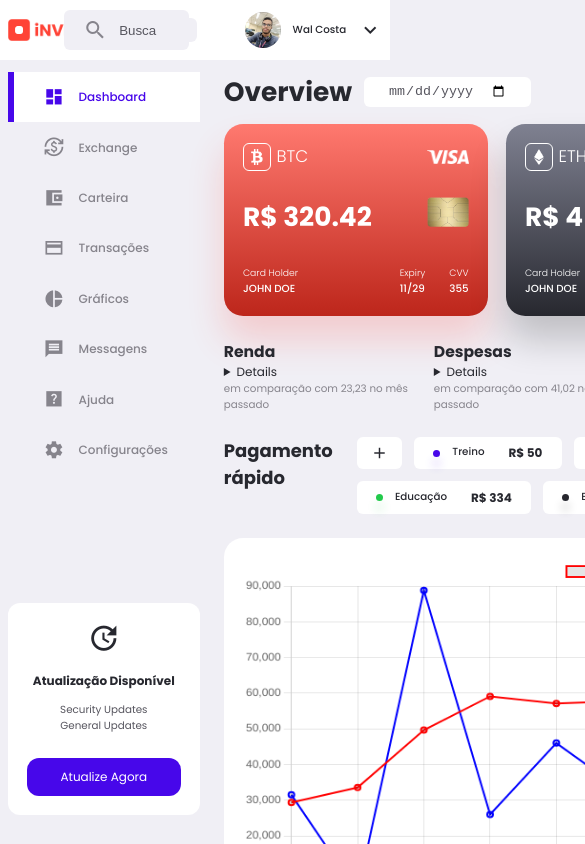
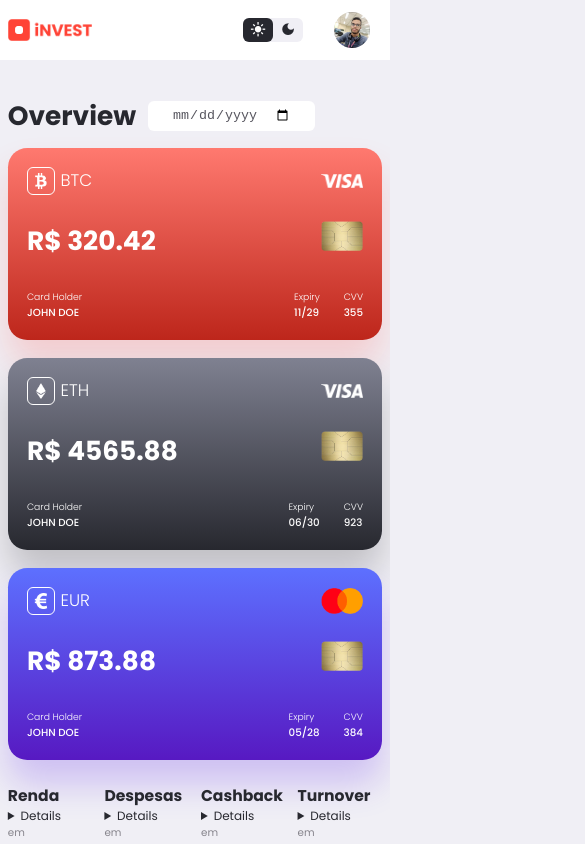
Before and after one commit to Walteann/invest-dashboard, an Angular app: page /dashboard in a window 390 px wide. Shown: the top 844 px of the page, 585 px wide, since content can reach past the window. Built offline with nearby package versions, Linux system fonts and the light colour scheme.

Commit message:
feat: aplicacao resposivo para tablet e mobile

```diff
--- a/src/app/app.component.css
+++ b/src/app/app.component.css
@@ -5,3 +5,11 @@ main {
 	width: 96%;
 	margin: 1rem auto 4rem;
 }
+
+/* MEDIA QUERIES FOR TABLET */
+@media screen and (max-width: 1024px) {
+
+	main {
+		grid-template-columns: 1fr;
+	}
+}
--- a/src/app/core/charts/cryptor-chart/cryptor-chart.component.css
+++ b/src/app/core/charts/cryptor-chart/cryptor-chart.component.css
@@ -7,3 +7,10 @@ canvas#chartCanvas {
 	border-radius: var(--card-border-radius);
 	padding: var(--card-padding);
 }
+
+@media screen and (max-width: 1024px) {
+
+	canvas {
+		margin: 3rem 0 1rem;
+	}
+}
--- a/src/app/core/components/nav/nav.component.css
+++ b/src/app/core/components/nav/nav.component.css
@@ -88,3 +88,34 @@ nav .profile-area .profile-photo {
 nav .profile-area button {
 	display: none;
 }
+
+/* MEDIA QUERIES FOR TABLETS */
+
+@media screen and (max-width: 1024px) {
+	nav .search-bar {
+		display: none;
+	}
+
+	nav .profile-area {
+		gap: 2rem;
+	}
+
+	nav .profile-area button#menu-btn {
+		display: inline;
+		background: transparent;
+		color: var(--color-dark);
+	}
+}
+
+/* MEDIA QUERIES FOR MOBILE PHONES */
+
+@media screen and (max-width: 600px) {
+	nav .profile-area {
+		gap: 2.6rem;
+	}
+
+	nav .profile h5,
+	nav .profile span {
+		display: none;
+	}
+}
--- a/src/app/core/components/sidebar/sidebar.component.css
+++ b/src/app/core/components/sidebar/sidebar.component.css
@@ -79,3 +79,44 @@ aside .updates a {
 aside .updates a:hover {
 	box-shadow: 0 1rem 2rem var(--color-primary-light);
 }
+
+/* MEDIA QUERIES FOR TABLET */
+
+@media screen and (max-width: 1024px) {
+	aside {
+		position: fixed;
+		top: 0;
+		left: 0;
+		z-index: 3;
+		background: var(--color-white);
+		width: 22rem;
+		height: 100vh;
+		box-shadow: 2rem 0 2rem var(--color-primary-light);
+		display: none;
+	}
+
+	aside button#close-btn {
+		display: inline-block;
+		width: 3rem;
+		height: 3rem;
+		position: absolute;
+		top: 1rem;
+		right: 1rem;
+		z-index: 4;
+		background: transparent;
+		color: var(--color-dark);
+	}
+
+	button:hover {
+		cursor: pointer;
+	}
+
+	aside .sidebar {
+		margin-top: 4rem;
+	}
+
+	aside .updates {
+		display: none;
+	}
+
+}
--- a/src/app/pages/dashboard/components/recents-transactions/recents-transactions.component.scss
+++ b/src/app/pages/dashboard/components/recents-transactions/recents-transactions.component.scss
@@ -59,3 +59,10 @@
 	height: 3rem;
 	border-radius: var(--border-radius-2);
 }
+
+@media screen and (max-width: 1024px) {
+
+	.recent-transactions {
+		margin-top: 3rem;
+	}
+}
--- a/src/app/pages/dashboard/dashboard.component.css
+++ b/src/app/pages/dashboard/dashboard.component.css
@@ -167,3 +167,32 @@ section.middle .card .bottom .right {
 	gap: 2rem;
 	align-self: center;
 }
+
+/* MEDIA QUERIES FOR TABLETS */
+@media screen and (max-width: 1024px) {
+
+	.app-dashboard {
+		grid-template-columns: 1fr;
+	}
+
+	section.middle .cards {
+		grid-template-columns: 1fr 1fr;
+	}
+
+}
+
+/* MEDIA QUERIES FOR MOBILE PHONES */
+
+@media screen and (max-width: 600px) {
+
+	section.middle .cards {
+		grid-template-columns: 1fr;
+	}
+
+	.fast-payment {
+		flex-direction: column;
+		align-items: flex-start;
+		margin-top: 3rem;
+		gap: 1.4rem;
+	}
+}
```
